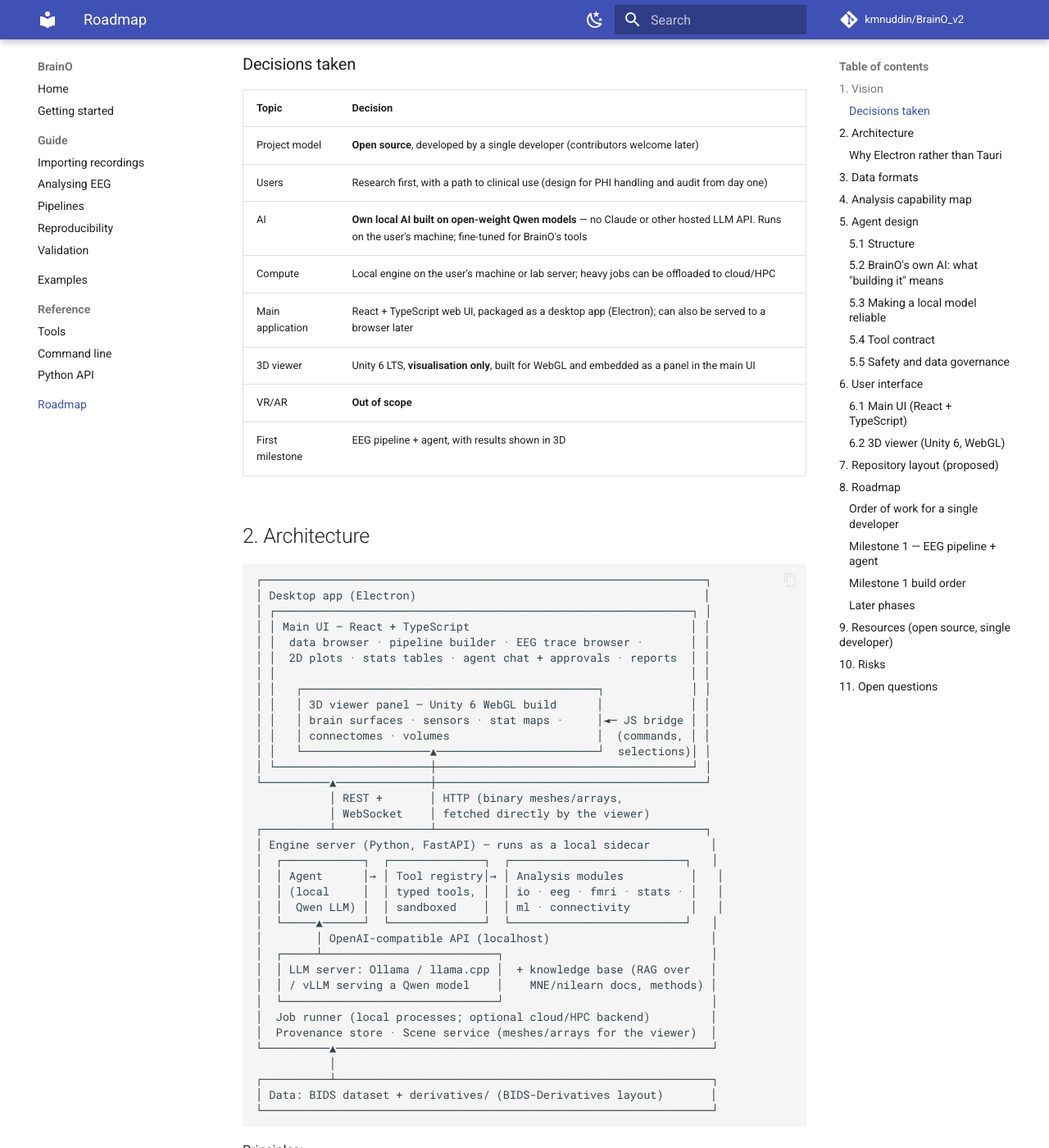
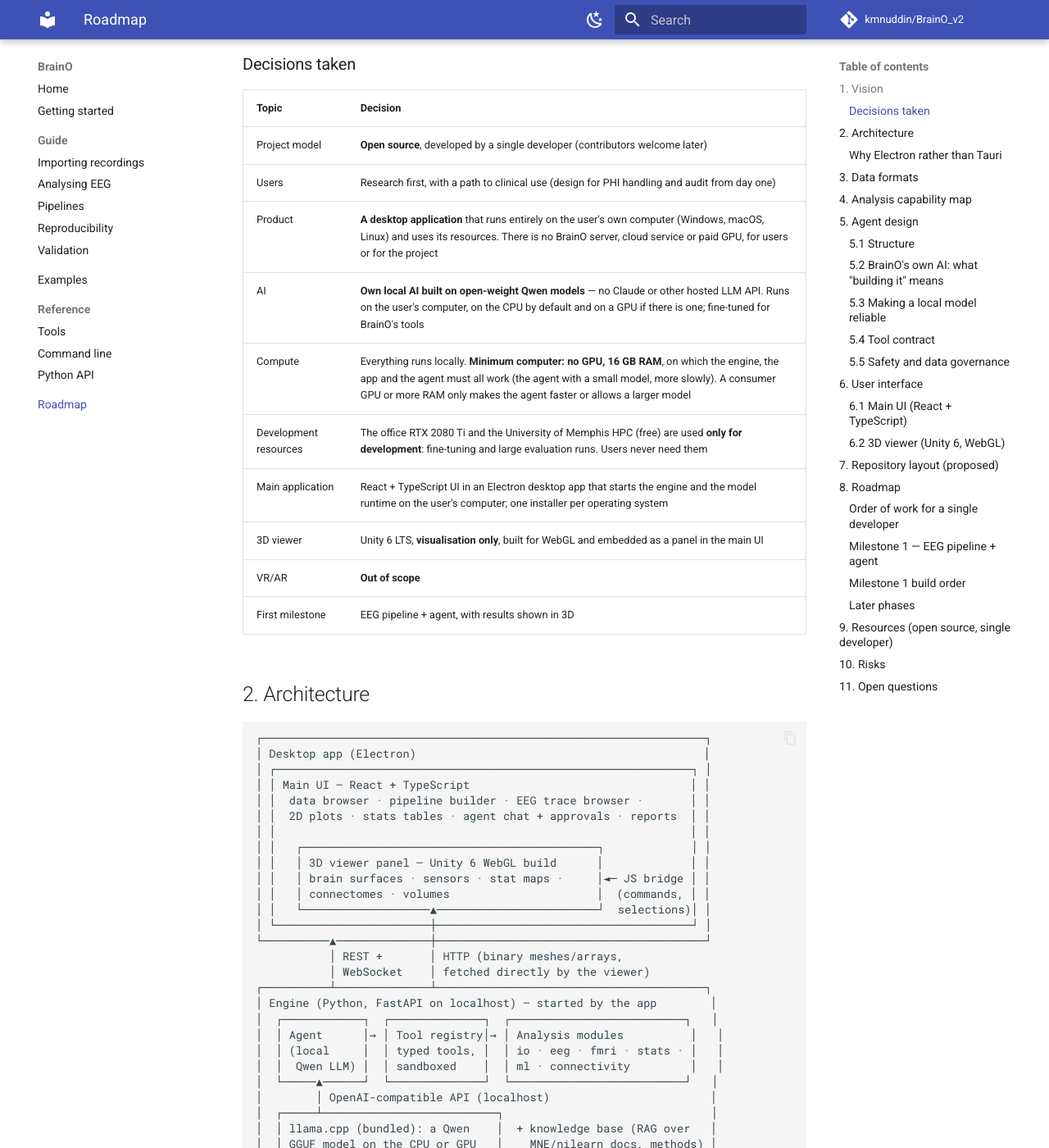
Before and after one commit to kmnuddin/BrainO_v2, an MkDocs documentation site: the page built from docs/PLAN.md, in a window 1280 px wide and 1400 px high, scrolled down 510 px. Shown: the whole window at 82% size. Built offline with MkDocs 1.6.1 and Material for MkDocs 9.7.7, drawn with Linux system fonts in a browser that asks for light colours; comment, search, counter and statistics services are not loaded; some of the changed text lies outside the part shown.

Commit message:
Plan: desktop app on the user's own computer, no server or paid GPU
- BrainO is a desktop application that runs entirely on the user's
  computer; no BrainO server, cloud service or paid GPU
- Minimum computer: no GPU, 16 GB RAM; the agent is designed and
  evaluated for a ~4B model on the CPU, larger models and GPUs only
  add speed or quality
- llama.cpp bundled and started by the app; vLLM, lab-server tier and
  cloud/HPC job backend removed
- Office GPU and university HPC kept for development only
  (fine-tuning, evaluations); fine-tuned models shipped as GGUF
- Stage D: hardware detection and model tiers; Stage E: desktop app
  with installers per OS; Phase 4 without a server
- Packaging decided: one installer per OS, model downloaded on first use

Co-Authored-By: Claude Opus 5.5 <noreply@anthropic.com>

```diff
--- a/docs/PLAN.md
+++ b/docs/PLAN.md
@@ -20,9 +20,11 @@ BrainO is an open-source **EEG and fMRI analysis platform** with:
 |---|---|
 | Project model | **Open source**, developed by a single developer (contributors welcome later) |
 | Users | Research first, with a path to clinical use (design for PHI handling and audit from day one) |
-| AI | **Own local AI built on open-weight Qwen models** — no Claude or other hosted LLM API. Runs on the user's machine; fine-tuned for BrainO's tools |
-| Compute | Local engine on the user's machine or lab server; heavy jobs can be offloaded to cloud/HPC |
-| Main application | React + TypeScript web UI, packaged as a desktop app (Electron); can also be served to a browser later |
+| Product | **A desktop application** that runs entirely on the user's own computer (Windows, macOS, Linux) and uses its resources. There is no BrainO server, cloud service or paid GPU, for users or for the project |
+| AI | **Own local AI built on open-weight Qwen models** — no Claude or other hosted LLM API. Runs on the user's computer, on the CPU by default and on a GPU if there is one; fine-tuned for BrainO's tools |
+| Compute | Everything runs locally. **Minimum computer: no GPU, 16 GB RAM**, on which the engine, the app and the agent must all work (the agent with a small model, more slowly). A consumer GPU or more RAM only makes the agent faster or allows a larger model |
+| Development resources | The office RTX 2080 Ti and the University of Memphis HPC (free) are used **only for development**: fine-tuning and large evaluation runs. Users never need them |
+| Main application | React + TypeScript UI in an Electron desktop app that starts the engine and the model runtime on the user's computer; one installer per operating system |
 | 3D viewer | Unity 6 LTS, **visualisation only**, built for WebGL and embedded as a panel in the main UI |
 | VR/AR | **Out of scope** |
 | First milestone | EEG pipeline + agent, with results shown in 3D |
@@ -47,7 +49,7 @@ BrainO is an open-source **EEG and fMRI analysis platform** with:
            │ REST +       │ HTTP (binary meshes/arrays,
            │ WebSocket    │ fetched directly by the viewer)
 ┌──────────┴──────────────┴────────────────────────────────────────┐
-│ Engine server (Python, FastAPI) — runs as a local sidecar         │
+│ Engine (Python, FastAPI on localhost) — started by the app        │
 │  ┌────────────┐  ┌──────────────┐  ┌──────────────────────────┐   │
 │  │ Agent      │→ │ Tool registry│→ │ Analysis modules          │   │
 │  │ (local     │  │ typed tools, │  │ io · eeg · fmri · stats · │   │
@@ -55,10 +57,10 @@ BrainO is an open-source **EEG and fMRI analysis platform** with:
 │  └─────▲──────┘  └──────────────┘  └──────────────────────────┘   │
 │        │ OpenAI-compatible API (localhost)                        │
 │  ┌─────┴──────────────────────────┐                               │
-│  │ LLM server: Ollama / llama.cpp │  + knowledge base (RAG over   │
-│  │ / vLLM serving a Qwen model    │    MNE/nilearn docs, methods) │
+│  │ llama.cpp (bundled): a Qwen    │  + knowledge base (RAG over   │
+│  │ GGUF model on the CPU or GPU   │    MNE/nilearn docs, methods) │
 │  └────────────────────────────────┘                               │
-│  Job runner (local processes; optional cloud/HPC backend)         │
+│  Job runner (local processes, sized to the machine's CPU and RAM) │
 │  Provenance store · Scene service (meshes/arrays for the viewer)  │
 └──────────▲────────────────────────────────────────────────────────┘
            │
@@ -79,6 +81,12 @@ Principles:
    record (inputs, hashes, parameters, library versions).
 5. **The engine works without the agent.** All tools can also be used from the UI and a Python API,
    so the platform is useful without AI and can be tested on its own.
+6. **Runs on the user's computer, within its limits.** No server to run, no account, no network
+   needed after installation and the one-time model download. The job runner uses the cores and
+   memory available (it runs as many jobs at once as fit, shows progress and can cancel), results
+   are cached so nothing is computed twice, and every feature must work on the minimum computer
+   (no GPU, 16 GB RAM). For scale: the full 40-participant ERP CORE validation runs in about an
+   hour on one desktop CPU.
 
 ### Why Electron rather than Tauri
 Tauri renders with the operating system's webview, which differs between platforms (WebView2 on
@@ -131,24 +139,32 @@ It produces a QC summary that both the UI and the agent read.
 Training a language model from scratch is not realistic for one developer. "Our own AI" is built
 in four layers on top of Qwen:
 
-1. **Base model** — an open-weight Qwen instruct model with tool calling, served locally through an
-   OpenAI-compatible API (Ollama or llama.cpp for desktops, vLLM for lab servers). The engine talks
-   only to that API, so any compatible model can be swapped in.
-2. **Model tiers by hardware** (4-bit quantised, approximate):
+1. **Base model** — an open-weight Qwen instruct model with tool calling, run by llama.cpp,
+   which the desktop app bundles and starts, through its OpenAI-compatible API on localhost. The
+   engine talks only to that API, so any compatible runtime (e.g. an Ollama the user already has)
+   or model can be swapped in. Models are downloaded once, on first use, not bundled.
+2. **Model tiers by the user's hardware** (4-bit GGUF, approximate; the app detects RAM and GPU
+   memory, proposes a tier, and the user can change it):
 
-   | Tier | Example Qwen size | GPU memory | Use |
+   | Tier | User's computer | Example Qwen model | Expectation |
    |---|---|---|---|
-   | Laptop | ~4–8B dense | 6–8 GB (or CPU, slowly) | Explanations, simple pipelines |
-   | Workstation (default) | ~30B MoE or ~32B dense | 20–24 GB | Full agent |
-   | Lab server | Largest Qwen that fits | 48–80 GB+ | Best quality, multi-user |
+   | **Minimum (default)** | No GPU, 16 GB RAM | ~4B dense (~3 GB) | Full agent on the CPU; slower answers. The design target |
+   | More RAM | No GPU, 32 GB+ RAM | ~30B mixture-of-experts with ~3B active (~18 GB) | Better planning; MoE keeps CPU speed close to a small model |
+   | Consumer GPU | 6–12 GB VRAM | ~8B dense on the GPU, or the ~30B MoE partly offloaded | Faster, and a larger model |
 
-   **Development hardware available:**
+   The agent is designed and evaluated for the minimum tier: larger models make it better, but
+   nothing may depend on them. On a CPU, reading the prompt is the slow part, so the agent sends
+   only the tool schemas a step needs, keeps tool results short, and reuses llama.cpp's prompt
+   cache between turns.
+
+   **Development hardware (not needed by users):**
    - *Office workstation, RTX 2080 Ti (11 GB):* runs the laptop tier (~8B, 4-bit) fully on the GPU
      for day-to-day development. A ~30B mixture-of-experts model also runs, with experts partly
      offloaded to CPU RAM by llama.cpp; it is slower but fine for testing the workstation tier.
    - *University of Memphis HPC, V100 GPUs:* fine-tuning (QLoRA) and large evaluation runs, submitted
-     as batch jobs. Model serving for evals uses llama.cpp, which supports this GPU generation;
-     check vLLM's current GPU support before relying on it there.
+     as batch jobs. Model serving for evals uses llama.cpp, which supports this GPU generation.
+     Evaluations of the minimum tier run on the CPU (CPU nodes, or the office machine with the GPU
+     unused), so the scores reflect what users get.
    - Both GPUs are pre-Ampere: **no bfloat16 and no FlashAttention 2**. Training uses fp16 mixed
      precision with loss scaling; inference uses quantised GGUF models.
 
@@ -158,6 +174,9 @@ in four layers on top of Qwen:
 4. **Fine-tuning (LoRA/QLoRA)** — teach the model BrainO's tools and analysis conventions using
    tool-call examples: synthetic analysis sessions generated from validated pipeline templates on
    public datasets, then checked by running them. This specialises the model; it does not replace it.
+   Training happens on the HPC; the result is merged and quantised to GGUF, so users download a
+   ready model and never train anything. The small default model comes first, since it is the
+   one most users run and the one with the most to gain.
 
 Before fine-tuning anything, the agent is measured with the base model + RAG on the eval set
 (M1.7). We fine-tune only where the evaluation shows gaps.
@@ -167,7 +186,7 @@ Local models are weaker planners than the largest hosted models, so reliability
 system design, not the model alone:
 
 - **Constrained output:** tool calls are forced to match their JSON schema (grammar-constrained
-  decoding in llama.cpp, structured outputs in vLLM). Invalid calls are impossible, not just unlikely.
+  decoding in llama.cpp). Invalid calls are impossible, not just unlikely.
 - **Validated pipeline templates:** for common analyses (ERP comparison, spectral comparison,
   resting-state connectivity) the agent fills in a tested template rather than inventing a
   pipeline from scratch. Free-form planning is reserved for unusual requests.
@@ -260,13 +279,13 @@ BrainO/
 │   ├── braino/ml/
 │   ├── braino/provenance/
 │   ├── braino/agent/       # orchestrator, tool registry, templates, plan checks
-│   ├── braino/llm/         # client for the local OpenAI-compatible LLM server, RAG index
+│   ├── braino/llm/         # local model runtime (llama.cpp), hardware tiers, client, RAG index
 │   ├── braino/scene/       # mesh/array export for the 3D viewer
-│   ├── braino/server/      # FastAPI REST + WebSocket
+│   ├── braino/server/      # FastAPI REST + WebSocket on localhost, for the desktop app
 │   ├── braino/cli.py       # command-line interface
 │   └── tests/
 ├── training/               # dataset generation, LoRA fine-tuning scripts, agent evals
-├── app/                    # React + TypeScript UI and Electron shell
+├── app/                    # React + TypeScript UI, Electron shell, installers
 ├── viewer/                 # Unity 6 project (WebGL build), added in M1.6
 ├── docs/
 └── examples/               # public sample datasets + notebooks
@@ -295,12 +314,12 @@ Durations assume one developer working full-time; part-time roughly doubles them
 | M1.1 Import | EEG readers → BIDS, de-identification, `dataset.inspect`, QC report, CLI | All listed EEG formats load from public test files | 1.5–2 months |
 | M1.2 Pipeline | Preprocess, bad channels, ICA, epoching, ERP, spectral, TFR, cluster stats, provenance, script export | Reproduces a published ERP effect on a public dataset | 2.5–3 months |
 | **Release v0.1** | Engine on PyPI with docs and example notebooks | People outside the project can use it | — |
-| M1.3 Local AI | LLM client, tool registry, templates, plan checks, RAG index, approvals in the CLI | "Compare conditions A vs B" runs end to end from the CLI on the workstation model | 2–3 months |
-| M1.4 Evaluation | Agent eval set (tasks + expected outputs); first LoRA fine-tune only if evals show gaps | Eval pass rate tracked; base vs fine-tuned compared | 1–1.5 months, then ongoing |
+| M1.3 Local AI | Local model runtime and hardware tiers, LLM client, templates, plan checks, RAG index, approvals in the CLI | "Compare conditions A vs B" runs end to end from the CLI **on a computer with no GPU and 16 GB RAM** | 2–3 months |
+| M1.4 Evaluation | Agent eval set (tasks + expected outputs), scored per tier; first LoRA fine-tune (on the HPC) only if evals show gaps | Eval pass rate tracked on the minimum tier; base vs fine-tuned compared | 1–1.5 months, then ongoing |
 | **Release v0.2** | Engine + local agent | — | — |
-| M1.5 Engine server + main UI | FastAPI server, Electron/React app: data browser, trace browser, plots, agent panel with approvals | The M1.3 workflow runs entirely from the app | 3–4 months |
-| M1.6 3D viewer | New Unity 6 WebGL viewer, embedding, JS bridge, scene service; sensor topographies over time | Results appear in the embedded 3D panel; clicking a sensor opens its ERP | 2–3 months |
-| **Release v1.0** | Desktop app | — | — |
+| M1.5 Desktop app | Local engine service, Electron/React app (data browser, trace browser, plots, agent panel with approvals), installer per OS | The M1.3 workflow runs entirely from the installed app on the minimum computer | 3–4 months |
+| M1.6 3D viewer | New Unity 6 WebGL viewer, embedding, JS bridge, scene service; sensor topographies over time | Results appear in the embedded 3D panel; clicking a sensor opens its ERP; smooth on integrated graphics | 2–3 months |
+| **Release v1.0** | Desktop app for Windows, macOS and Linux | — | — |
 
 **Total for milestone 1: about 13–18 months full-time.**
 
@@ -308,8 +327,10 @@ Durations assume one developer working full-time; part-time roughly doubles them
 The detailed order of work within milestone 1. Near-term stages are specified in more detail than
 later ones; later stages will be refined as they come closer.
 
-**Progress (2026-10-25):** Stage A done (items 1–4), the Qwen spike done, Stage B (M1.1 Import)
-done except the XDF reader, items 10 and 11 done. Next: item 12.
+**Progress (2026-10-27):** Stage A done (items 1–4), the Qwen spike done, Stage B (M1.1 Import)
+done except the XDF reader, Stage C (M1.2 Pipeline, v0.1) done, awaiting publication. Next:
+Stage D. Plan changed on 2026-10-27: BrainO is a desktop application on the user's own computer
+only, with no server or paid GPU (minimum: no GPU, 16 GB RAM); Stages D and E were adjusted.
 
 **Stage A — Engine plumbing (before any EEG code, ~2–3 weeks).** Every later tool depends on
 these, and they are cheapest to settle while only one tool exists.
@@ -446,40 +467,58 @@ tokens/s using 6.4 GB of VRAM. The tool contract needed no changes.
 
 **Stage D — M1.3–M1.4 Local agent → v0.2.**
 
-15. **Eval harness first** (tasks with expected outputs), so every agent change is scored.
-16. **LLM client** for the OpenAI-compatible API, with schema-constrained tool calls.
-17. **Agent loop in the CLI**, with approval prompts for decision tools.
-18. **Templates and plan checks**, built on the Stage C pipeline specs.
-19. **RAG index** over the MNE, BIDS and BrainO documentation.
-20. **Baseline evaluation**, then LoRA fine-tuning on the HPC only where the evals show gaps.
+15. **Eval harness first** (tasks with expected outputs), so every agent change is scored, per
+    hardware tier.
+16. **Local model runtime:** BrainO starts and stops llama.cpp itself, detects RAM and GPU
+    memory, proposes a model tier, and downloads the chosen model once (checked against a pinned
+    hash). A short benchmark tells the user how fast the agent will be on their computer.
+17. **LLM client** for the OpenAI-compatible API, with schema-constrained tool calls, sending only
+    the tool schemas each step needs (prompt processing is the bottleneck on a CPU).
+18. **Agent loop in the CLI**, with approval prompts for decision tools.
+19. **Templates and plan checks**, built on the Stage C pipeline specs.
+20. **RAG index** over the MNE, BIDS and BrainO documentation, small enough to search on a laptop
+    (a local embedding model on the CPU).
+21. **Baseline evaluation on the minimum tier** (CPU, ~4B model), then LoRA fine-tuning on the HPC
+    only where the evals show gaps; fine-tuned models are published as GGUF files for users to
+    download.
 
-**Stage E — M1.5 Server and UI.**
+**Stage E — M1.5 Desktop app.**
 
-21. **FastAPI server** exposing the tool registry (already schema-driven, so this layer stays thin).
-22. **Job runner** with progress reported over WebSocket.
-23. **Electron/React app**, in this order: data browser → plots → agent panel with approvals →
+22. **Local engine service:** FastAPI on localhost exposing the tool registry (already
+    schema-driven, so this layer stays thin), started and stopped by the app.
+23. **Job runner** that fits the user's computer: as many jobs at once as cores and memory allow,
+    progress reported over WebSocket, cancellable, results cached.
+24. **Electron/React app**, in this order: data browser → plots → agent panel with approvals →
     trace browser (the hardest view, so it comes last).
+25. **Installers** for Windows, macOS and Linux, each bundling a Python runtime with the engine
+    and llama.cpp; the model is downloaded on first use. Tested on a computer with no GPU and
+    16 GB RAM.
 
 **Stage F — M1.6 Unity viewer → v1.0.**
 
-24. **Scene service** in the engine for binary meshes and arrays.
-25. **Unity viewer:** WebGL build, JS bridge, sensor topographies over time.
-26. **Picking:** clicking a sensor in the 3D view opens its ERP plot in the main UI.
+26. **Scene service** in the engine for binary meshes and arrays.
+27. **Unity viewer:** WebGL build, JS bridge, sensor topographies over time; meshes sized to run
+    smoothly on integrated graphics.
+28. **Picking:** clicking a sensor in the 3D view opens its ERP plot in the main UI.
 
 ### Later phases
 - **Phase 2 — EEG depth:** source localisation on cortical surfaces, connectivity, ML decoding,
   BrainO connectome view driven by computed connectivity.
 - **Phase 3 — fMRI:** DICOM/NIfTI import, fMRIPrep integration, GLM, resting-state connectivity,
-  surface and volume rendering in the viewer.
-- **Phase 4 — Collaboration and scale:** group studies, HPC job backend, browser access to a lab
-  server, shared projects.
+  surface and volume rendering in the viewer. fMRIPrep runs on the user's computer (in a
+  container, several hours per subject on a CPU), so jobs must survive closing the app and
+  resume.
+- **Phase 4 — Collaboration:** group studies and shared projects without a BrainO server:
+  projects, results and exported scripts are files people share by their own means (a shared
+  drive, Git, OSF). A user who has their own cluster can run the exported scripts there.
 - **Phase 5 — Multimodal and extensibility:** EEG-fMRI fusion, plugin SDK for third-party tools.
 
 ## 9. Resources (open source, single developer)
 
 | Item | Cost |
 |---|---|
-| All software: MNE, nilearn, scikit-learn, PyTorch, FastAPI, React, Electron, Ollama/llama.cpp/vLLM, Qwen weights | Free (open source / open weights) |
+| All software: MNE, nilearn, scikit-learn, PyTorch, FastAPI, React, Electron, llama.cpp, Qwen weights | Free (open source / open weights) |
+| Servers and cloud | **None.** BrainO runs on users' computers; the website and model downloads are hosted free (GitHub Pages and Releases, Hugging Face) |
 | Unity 6 | Free (Unity Personal; no revenue) |
 | GitHub, CI for public repos, PyPI, Read the Docs | Free |
 | Development GPU | Already available: RTX 2080 Ti (office) |
@@ -497,9 +536,11 @@ a paper in the Journal of Open Source Software (JOSS) helps adoption and citatio
 |---|---|
 | Scope is very large for one developer | Library-first order with usable releases at each step; build depth before breadth; invite contributors after v0.1 |
 | Local model plans or reasons poorly | Constrained tool calls, validated templates, rule-based plan checks, approvals, eval suite; fine-tune where evals show gaps |
-| Users without a capable GPU | Tiered models; the engine and UI work fully without the agent |
+| Most users have no GPU | The agent is designed and evaluated for a ~4B model on the CPU (16 GB RAM); templates, constrained tool calls and plan checks carry reliability, not model size. A GPU or more RAM only adds speed or a larger model. The engine and UI work fully without the agent |
+| Heavy analyses are slow on laptops | Results cached so nothing runs twice; progress and cancel for every job; jobs sized to the machine's cores and memory; long jobs resume after the app is closed |
+| Installer size (Python, scientific stack, model runtime) | Models downloaded on first use, not bundled; one installer per OS |
 | Agent produces wrong science | Executed tools only, guardrails, approvals, eval suite, re-runnable scripts |
-| WebGL memory and performance limits for large surfaces/volumes | Server-side decimation and level-of-detail meshes, streaming time series in chunks, 2D slice rendering in the main UI as a fallback |
+| WebGL memory and performance limits for large surfaces/volumes | Engine-side decimation and level-of-detail meshes, streaming time series in chunks, 2D slice rendering in the main UI as a fallback |
 | Unity WebGL build size and load time | Keep the viewer small, compressed builds, load the viewer once and keep it alive |
 | Licensing | See open question 1. Model weights are downloaded by the user, not bundled; check each Qwen model's licence (most recent Qwen releases are Apache 2.0, some earlier sizes used a custom Qwen licence). FSL/FreeSurfer stay optional external tools, never bundled. |
 | PHI and clinical regulation | De-identify on import, everything local, audit log; clinical use needs a separate regulatory track (e.g. FDA SaMD / EU MDR) |
@@ -512,5 +553,7 @@ a paper in the Journal of Open Source Software (JOSS) helps adoption and citatio
    `viewer/`) avoids it.
 2. Real-time EEG streaming (LSL) for neurofeedback/BCI: in scope, and when?
 3. Which in-house datasets should drive milestone 1 validation, in addition to public ones?
-4. Packaging: one installer bundling the Python runtime and LLM server, or a pip/conda engine plus
-   the desktop app?
+
+*Decided (2026-10-27):* packaging is one installer per operating system bundling the Python
+runtime, the engine and llama.cpp, with the model downloaded on first use; the engine also stays
+available on PyPI for scripting.
```
Also changed, not shown: other parts of docs/PLAN.md (+1 -1 lines), README.md (+2 -0 lines).
